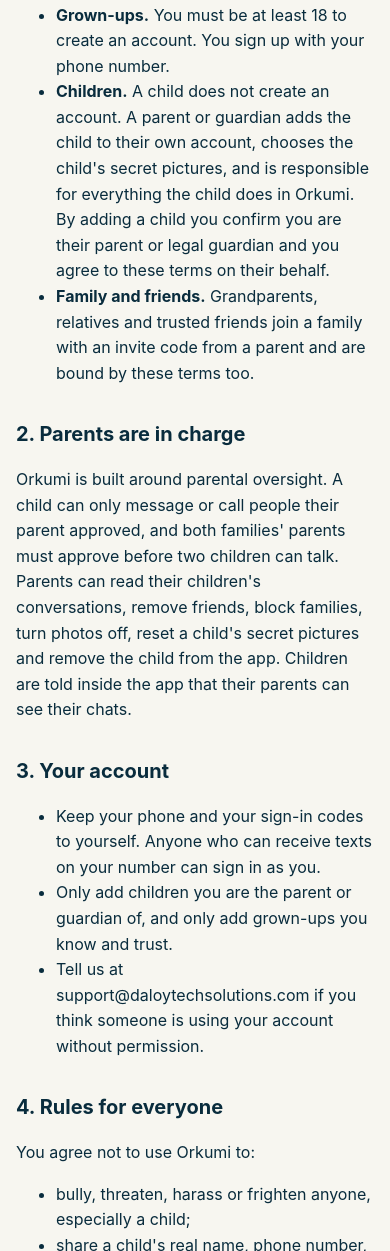
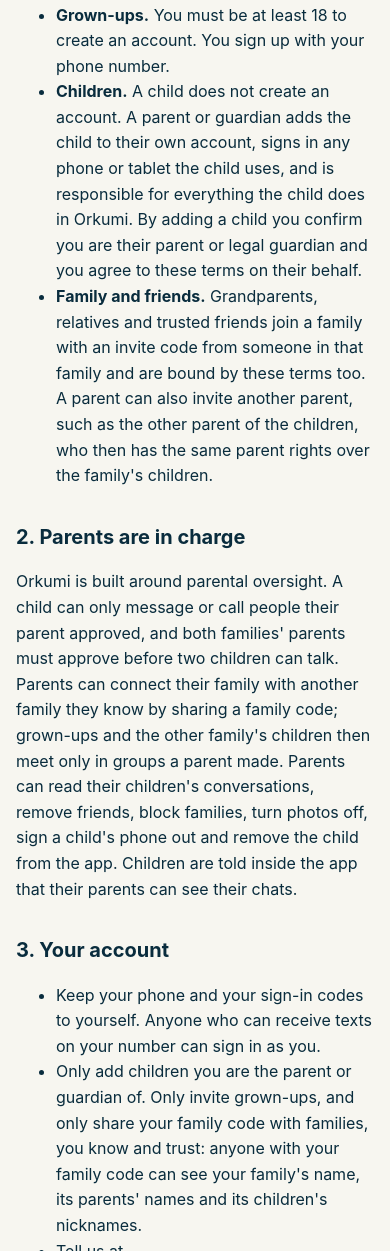
Before and after one commit to aburias/orkumi-site, a plain HTML site: page terms.html in a window 390 px wide. Shown: the part 749-2000 px from the top of the page. Drawn offline with Linux system fonts and the light colour scheme.

Commit message:
Update terms.html: family codes, parent invites, kids' own phones

```diff
--- a/terms.html
+++ b/terms.html
@@ -17,7 +17,7 @@
 <body>
 <main>
 <h1>Orkumi Terms of Use</h1>
-<p class="meta">Effective 5 November 2026 · Daloy Tech Solutions OPC, Iligan City, Philippines · support@daloytechsolutions.com · +63 956 031 8300</p>
+<p class="meta">Effective 17 November 2026 · Daloy Tech Solutions OPC, Iligan City, Philippines · support@daloytechsolutions.com · +63 956 031 8300</p>
 
 <p>Orkumi is a private messaging and calling app for families. These terms are the agreement between you and Daloy Tech Solutions OPC ("we", "us") when you use Orkumi. We wrote them to be read by parents, so they are short and plain. Our <a href="privacy.html">Privacy Policy</a> explains what information we collect and is part of these terms.</p>
 
@@ -28,17 +28,17 @@
 <h2>1. Who can use Orkumi</h2>
 <ul>
   <li><strong>Grown-ups.</strong> You must be at least 18 to create an account. You sign up with your phone number.</li>
-  <li><strong>Children.</strong> A child does not create an account. A parent or guardian adds the child to their own account, chooses the child's secret pictures, and is responsible for everything the child does in Orkumi. By adding a child you confirm you are their parent or legal guardian and you agree to these terms on their behalf.</li>
-  <li><strong>Family and friends.</strong> Grandparents, relatives and trusted friends join a family with an invite code from a parent and are bound by these terms too.</li>
+  <li><strong>Children.</strong> A child does not create an account. A parent or guardian adds the child to their own account, signs in any phone or tablet the child uses, and is responsible for everything the child does in Orkumi. By adding a child you confirm you are their parent or legal guardian and you agree to these terms on their behalf.</li>
+  <li><strong>Family and friends.</strong> Grandparents, relatives and trusted friends join a family with an invite code from someone in that family and are bound by these terms too. A parent can also invite another parent, such as the other parent of the children, who then has the same parent rights over the family's children.</li>
 </ul>
 
 <h2>2. Parents are in charge</h2>
-<p>Orkumi is built around parental oversight. A child can only message or call people their parent approved, and both families' parents must approve before two children can talk. Parents can read their children's conversations, remove friends, block families, turn photos off, reset a child's secret pictures and remove the child from the app. Children are told inside the app that their parents can see their chats.</p>
+<p>Orkumi is built around parental oversight. A child can only message or call people their parent approved, and both families' parents must approve before two children can talk. Parents can connect their family with another family they know by sharing a family code; grown-ups and the other family's children then meet only in groups a parent made. Parents can read their children's conversations, remove friends, block families, turn photos off, sign a child's phone out and remove the child from the app. Children are told inside the app that their parents can see their chats.</p>
 
 <h2>3. Your account</h2>
 <ul>
   <li>Keep your phone and your sign-in codes to yourself. Anyone who can receive texts on your number can sign in as you.</li>
-  <li>Only add children you are the parent or guardian of, and only add grown-ups you know and trust.</li>
+  <li>Only add children you are the parent or guardian of. Only invite grown-ups, and only share your family code with families, you know and trust: anyone with your family code can see your family's name, its parents' names and its children's nicknames.</li>
   <li>Tell us at support@daloytechsolutions.com if you think someone is using your account without permission.</li>
 </ul>
 
```
